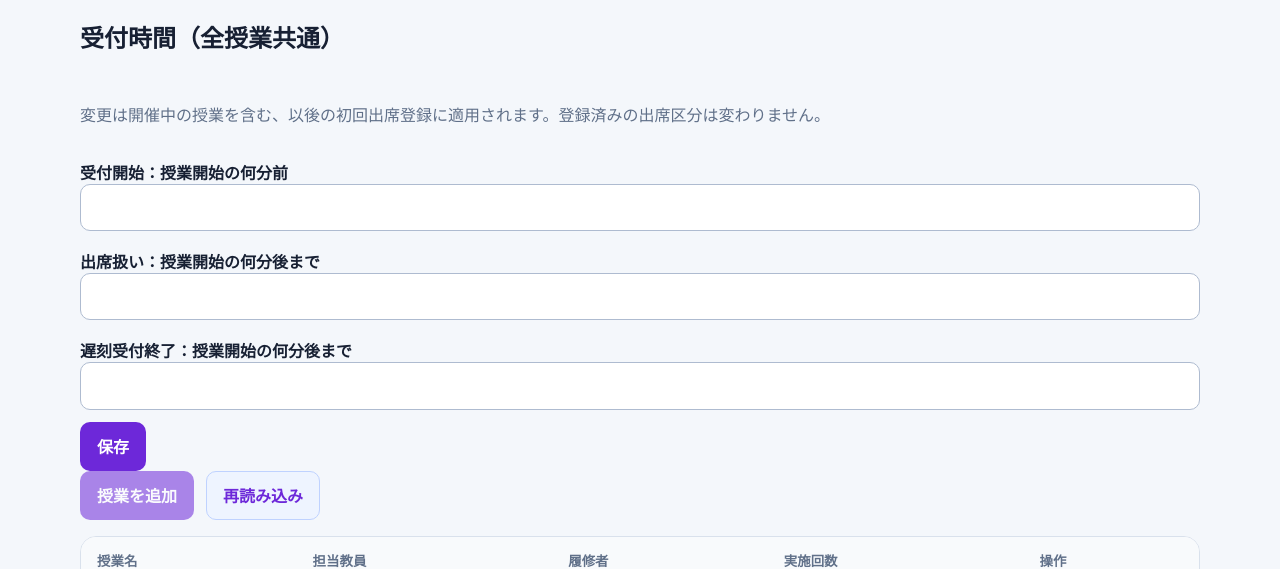
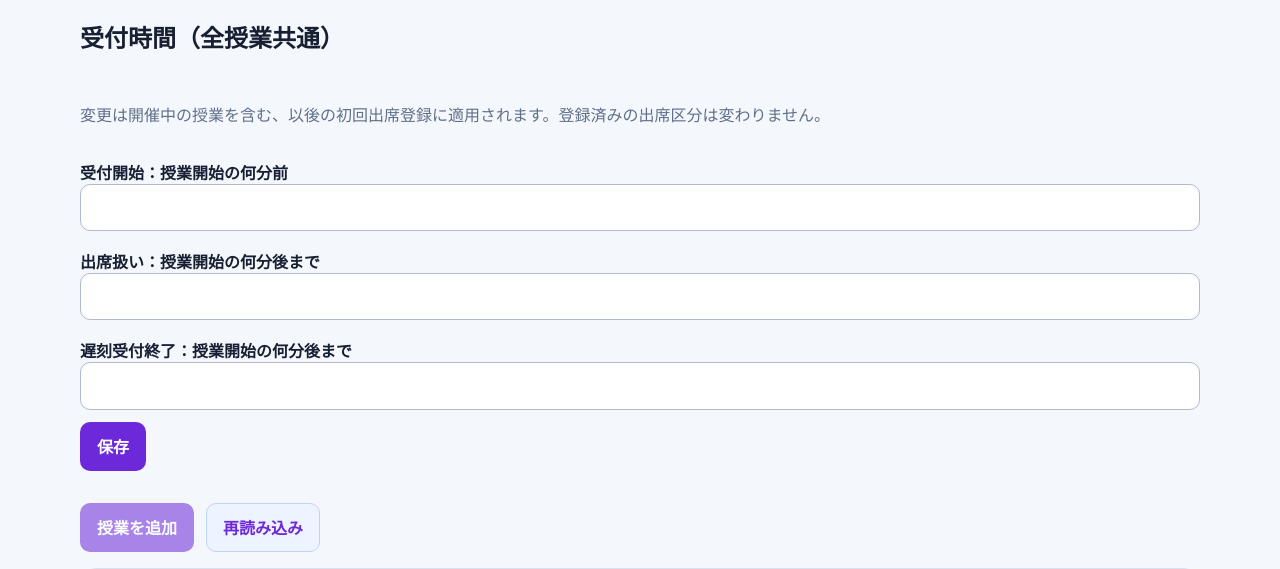
Before and after one commit to Haruyasu-T/Anti-Ghost-Attendance-System, a FastAPI app: template app/templates/admin.html in a window 1280 px wide. Shown: the part 897-1466 px from the top of the page. Run offline with FastAPI, Linux system fonts and the light colour scheme; the template is opened without the code that fills it, so the values that code supplies are empty; parts of the project's set-up code (start-up, migrations or seed data) failed here and were passed over.

Commit message:
fix: 管理者画面のボタン配置を調整

```diff
--- a/app/static/css/style.css
+++ b/app/static/css/style.css
@@ -85,7 +85,7 @@ th { color:var(--muted); background:#f8fafc; font-size:.84rem; }
 .status-empty { color:var(--muted); background:#edf1f6; }
 .alert-list { display:flex; flex-direction:column; align-items:flex-start; gap:.35rem; }
 .checkbox-list { display:grid; gap:.4rem; max-height:18rem; overflow-y:auto; padding:.75rem; border:1px solid var(--line); border-radius:var(--radius); }
-.admin-toolbar { margin-bottom:1rem; }
+.admin-toolbar { margin-top: 2rem; margin-bottom:1rem; }
 .checkbox-row { display:flex; align-items:center; gap:.6rem; min-height:44px; padding:.25rem .1rem; cursor:pointer; }
 .checkbox-row span { min-width:0; overflow-wrap:anywhere; }
 .checkbox-row input { width:1.05rem; height:1.05rem; flex:none; }
```
